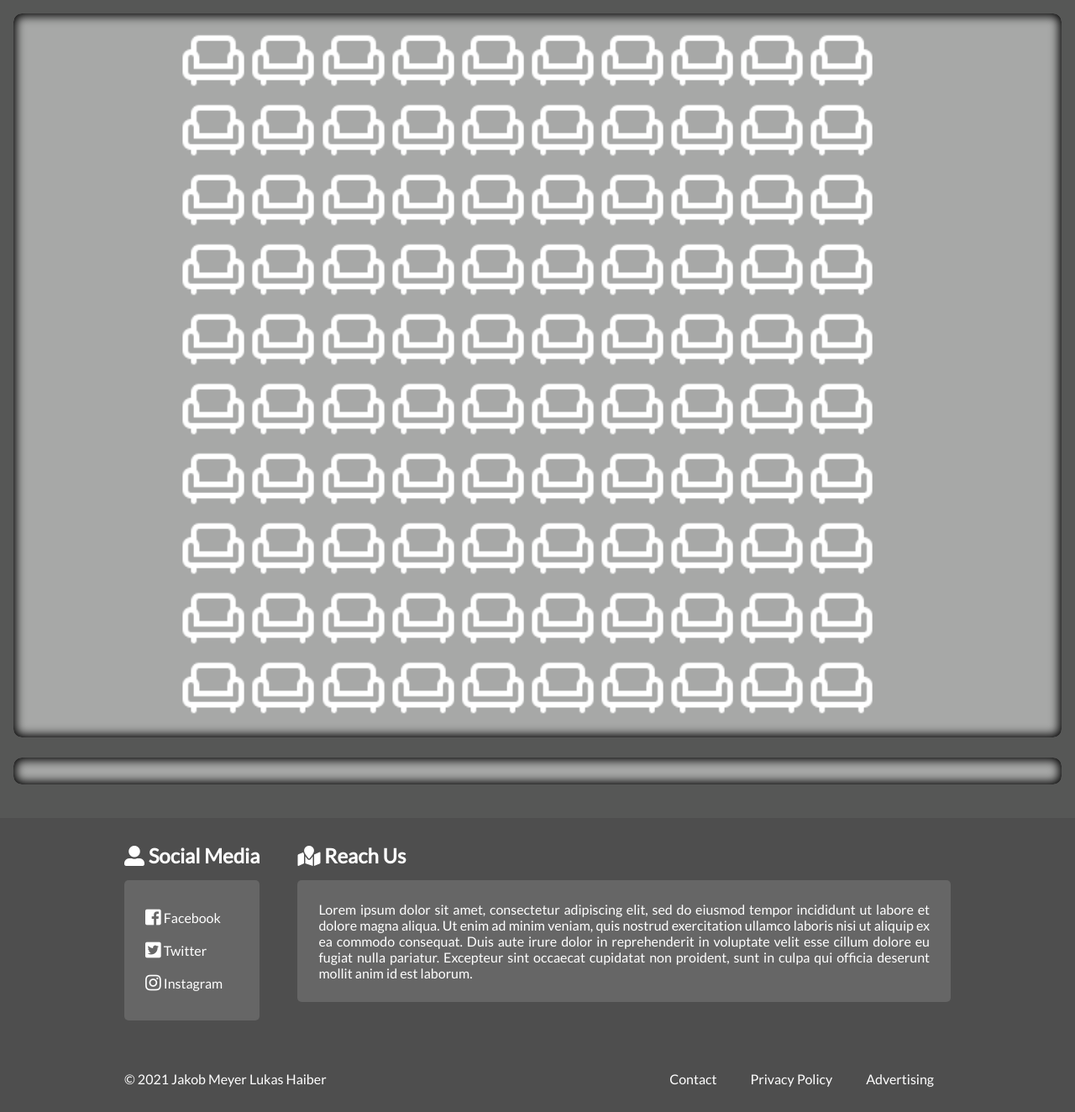
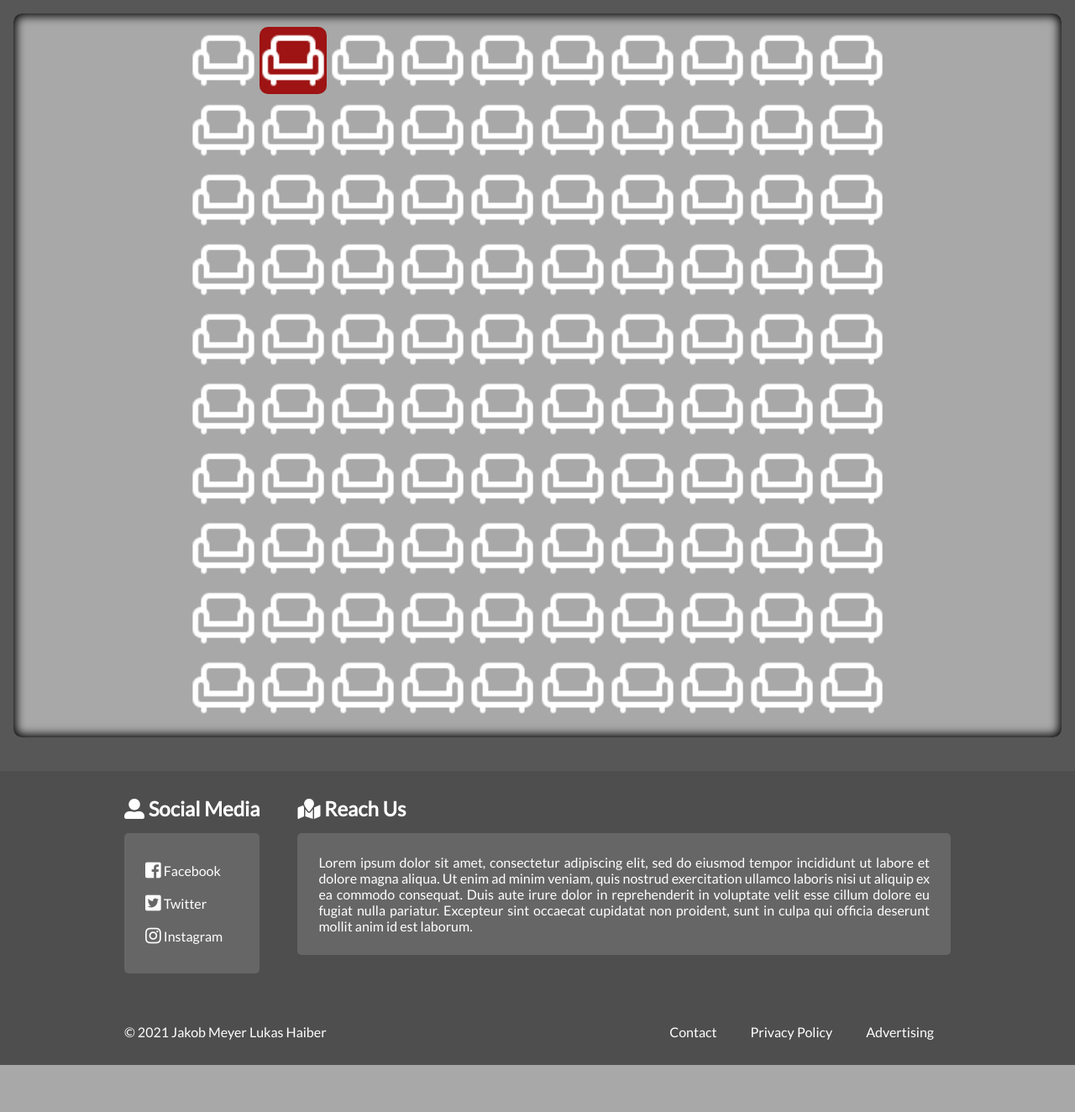
Before and after one commit to haib3rl/kino-SAEL, a PHP site: page /buchung.php in a window 1280 px wide. Shown: the part 128-1452 px from the top of the page at 84% size. After the commit the page ends 1396 px from the top, so only its background shows below. Run offline with PHP 8.4, Linux system fonts and the light colour scheme; data that the repository does not hold is empty.

Commit message:
16.11.21
Rickroll
Design
stuff

```diff
--- a/Website/buchung.php
+++ b/Website/buchung.php
@@ -141,9 +141,6 @@
             </div>
         </div>
 	</div>
-    <div class="container">
-
-    </div>
 	<footer></footer>
 	<script src="scripts/jquery-3.3.1.min.js "></script>
     <script src="scripts/script.js "></script>
--- a/Website/style/buchung.css
+++ b/Website/style/buchung.css
@@ -2,6 +2,8 @@
     --main-bg-color: #565756;
     --element-bg-color: #a7a8a7;
     --element-bg-color-hover: #929292;
+    --gold-color: #AA964C;
+    --seat-blocked-color: #9e1313;
 
     --main-txt-color: #f5f5f5;
     --element-txt-color: #262626;
@@ -35,12 +37,13 @@ body{
 	background-color: var(--element-bg-color);
 	color: var(--element-txt-color);
 	align-items: center;
+    display: flex;
+    justify-content: center;
 }
 
 .seats{
-    padding-left: 15%;
-	padding-right: 15%;
-    align-content: center;
+    align-items: center;
+    width: fit-content;
 }
 .seats input{
     width: 80px;
@@ -49,9 +52,12 @@ body{
 .seats input:hover{
     border: 0px solid #aa964c00;
     border-radius: var(--element-border-radius);
-    background-color: #AA964C;
+    background-color: var(--gold-color);
 }
 
-.row1{
-    align-self: center;
+.row1 .chair2{
+    background-color: var(--seat-blocked-color);
+    border: 0px solid #aa964c00;
+    border-radius: var(--element-border-radius);
+    pointer-events: none;
 }
--- a/Website/style/styles.css
+++ b/Website/style/styles.css
@@ -212,6 +212,8 @@
         display: block;
         height: 100%;
         width: 100%;
+        border: 0px solid #aa964c00;
+        border-radius: 10px;
     }
 
     .movie-box .movie-info {
@@ -231,12 +233,15 @@
 
     .movie-box:hover .movie-info {
         opacity: 0.8;
+        border: 0px solid #aa964c00;
+        border-radius: 10px;
     }
 
     .movie-info>h3 {
         padding: 10px 0;
         color: #FFF;
     }
+
     .movie-info>p {
         color: #FFF;
         padding: 0.35em 1.2em;
@@ -255,10 +260,29 @@
         transition: all 0.2s;
     }
 
-    .movie-info>a:hover {
+    .movie-info>a:hover{
         color: #000000;
         background-color: #FFFFFF;
     }
+
+
+    .rr{
+        width: 5px;
+    }
+    .rr:hover{
+        animation: grow 2s linear;
+    }
+    .rr .video{
+        width: 100%;
+        height: 100%;
+        aspect-ratio: 16 / 9;
+    }
+
+    @keyframes grow {
+        0%   {width: 0%; padding-right: 1000px;}
+        100% {width: 100%; padding-right: 0px;}
+    }
+
 
     /* Trailers Section */
 
```
Also changed, not shown: Website/index.php (+9 -0 lines).
